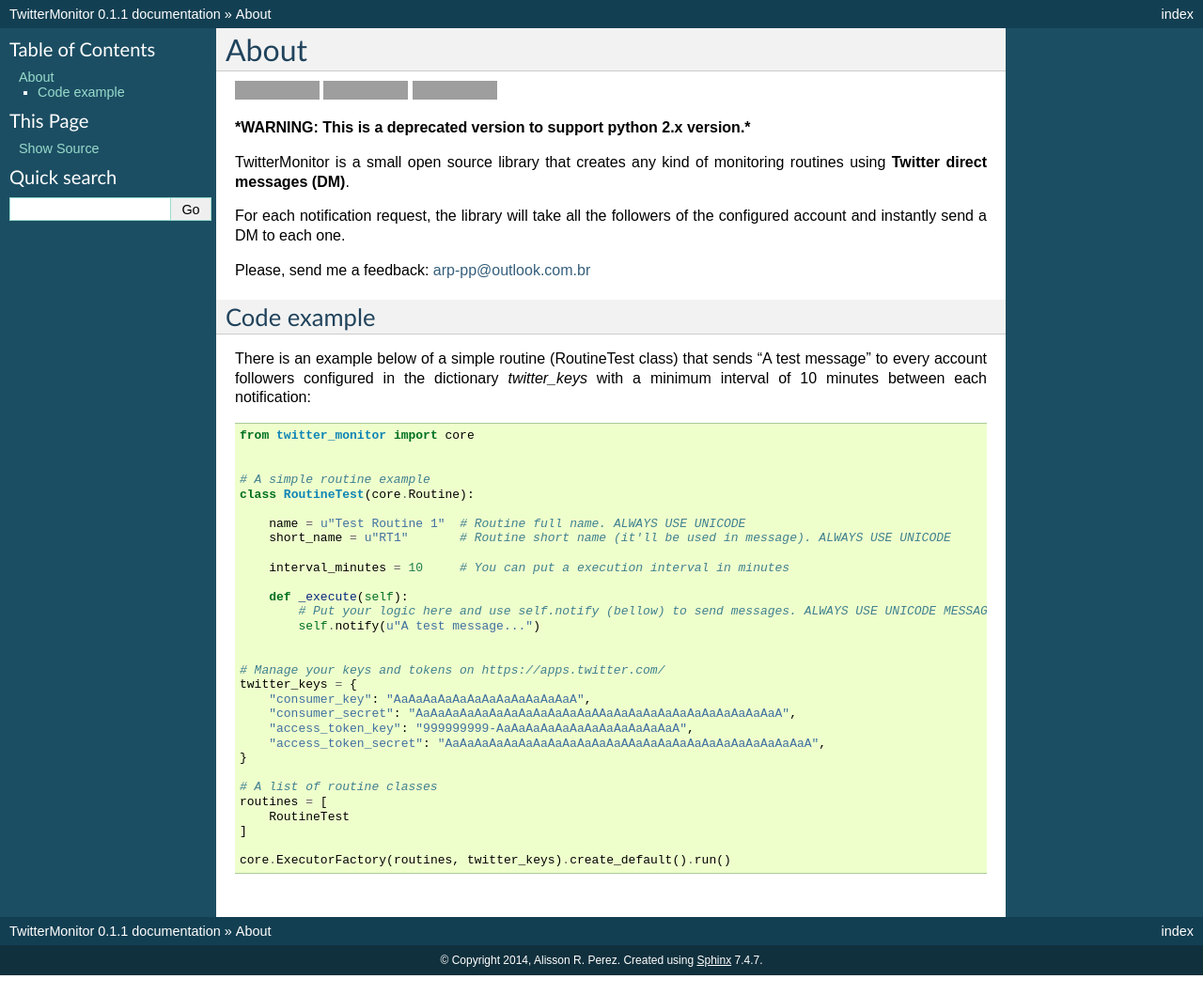
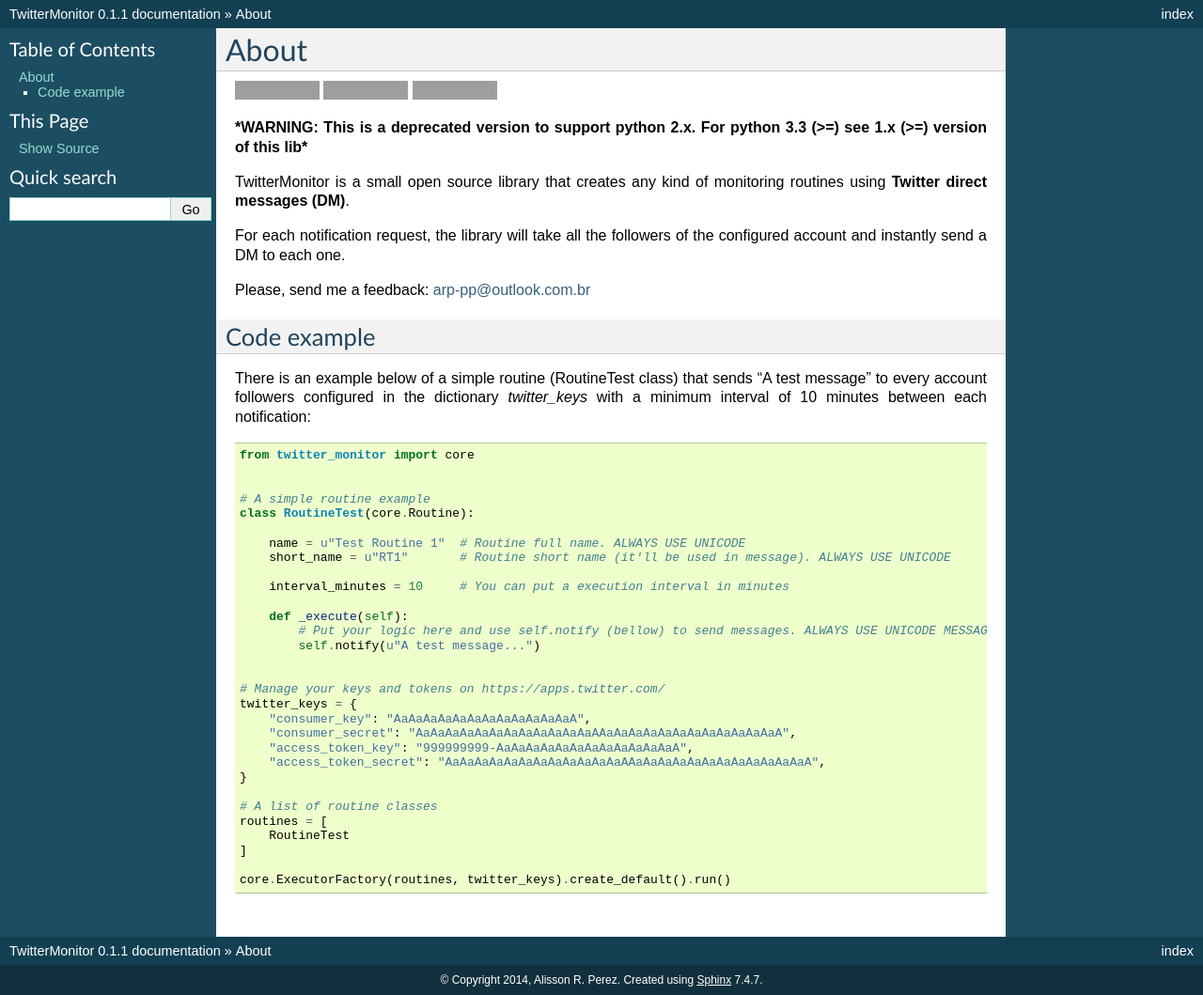
Before and after one commit to alissonperez/TwitterMonitor, a Sphinx documentation site: the page built from docs/about.rst, in a window 1280 px wide. Shown: the whole page at 94% size. Built offline with Sphinx 7.4.7, drawn with Linux system fonts in a browser that asks for light colours; before the commit the page ends 1038 px from its top, so only the background shows below that; grey boxes are pictures that could not be loaded.

Commit message:
Improved description about version of this lib and python versions

```diff
--- a/docs/about.rst
+++ b/docs/about.rst
@@ -10,7 +10,7 @@ About
 .. image:: https://readthedocs.org/projects/twittermonitor/badge/?version=latest
  :target: https://readthedocs.org/projects/twittermonitor/?badge=latest :alt: Documentation Status
 
-***WARNING: This is a deprecated version to support python 2.x version.***
+***WARNING: This is a deprecated version to support python 2.x. For python 3.3 (>=) see 1.x (>=) version of this lib***
 
 TwitterMonitor is a small open source library that creates any kind of monitoring routines using **Twitter direct messages (DM)**.
 
```
